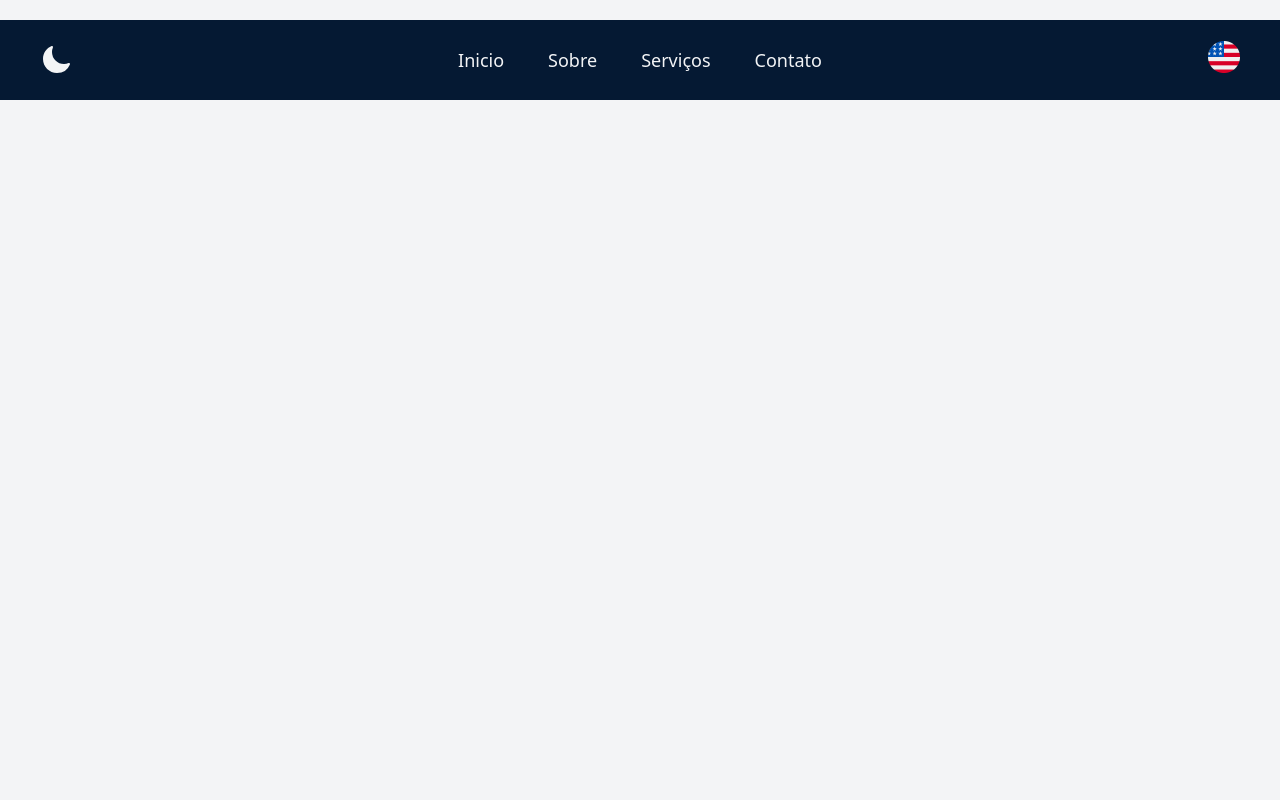
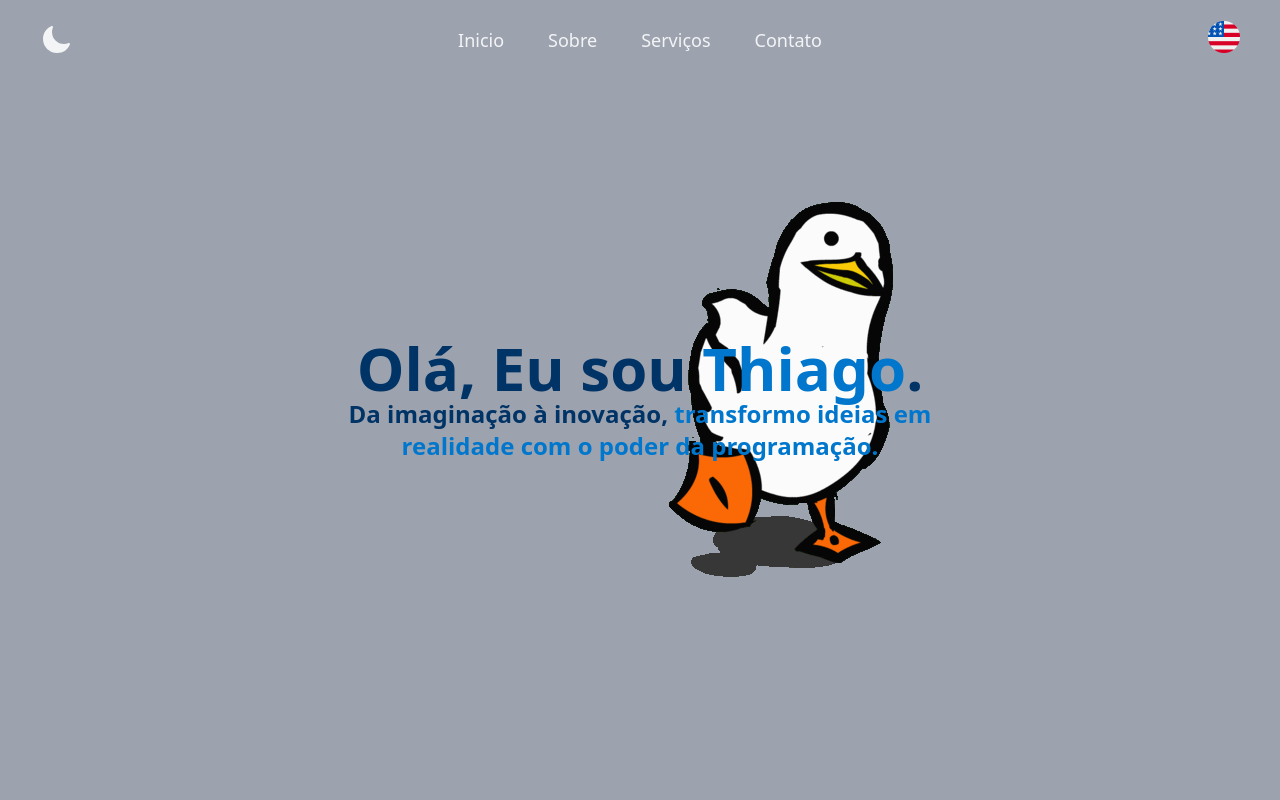
Before and after one commit to webthiagosilva/website-portfolio, a React (Vite) app: page / in a window 1280 px wide. Shown: the top 800 px of the page. Built offline with nearby package versions, Linux system fonts and the light colour scheme.

Commit message:
feat: add the sessions and create the home

```diff
--- a/index.html
+++ b/index.html
@@ -6,7 +6,7 @@
     <meta name="viewport" content="width=device-width, initial-scale=1.0" />
     <title>Thiago Silva</title>
   </head>
-  <body class="bg-gray-100 dark:bg-dark-100">
+  <body class="bg-website-400 dark:bg-dark-400">
     <div id="root"></div>
     <script type="module" src="/src/main.jsx"></script>
   </body>
--- a/src/App.jsx
+++ b/src/App.jsx
@@ -1,12 +1,20 @@
 import React from 'react';
 import LocaleProvider from './i18n/LocalesProvider';
 import Header from './components/Header/Header';
+import Home from './components/Home/Home';
+import About from './components/About/About';
+import Services from './components/Services/Services';
+import Contact from './components/Contact/Contact';
 
 const App = () => {
   return (
     <LocaleProvider>
-      <div className="h-screen">
+      <div className='h-screen'>
         <Header />
+        <Home />
+        <About />
+        <Services />
+        <Contact />
       </div>
     </LocaleProvider>
   );
--- /dev/null
+++ b/src/components/About/About.jsx
@@ -0,0 +1,9 @@
+const About = () => {
+	return (
+		<div id="about" className="bg-gray-200 dark:bg-dark-200 flex items-center justify-center h-screen">
+			<p>ABOUT</p>
+		</div>
+	);
+}
+
+export default About;
--- /dev/null
+++ b/src/components/Contact/Contact.jsx
@@ -0,0 +1,9 @@
+const Contact = () => {
+	return (
+		<div id="contact" className="bg-gray-200 dark:bg-dark-200 flex items-center justify-center h-screen">
+			<p>CONTACT</p>
+		</div>
+	);
+}
+
+export default Contact;
--- a/src/components/Header/Header.jsx
+++ b/src/components/Header/Header.jsx
@@ -1,16 +1,15 @@
-import React from "react";
+import React, { useState, useEffect } from "react";
 import { FormattedMessage } from "react-intl";
 import ToggleTheme from "./ToggleTheme/ToggleTheme";
 import LanguageSwitcher from "./LanguageSwitcher/LanguageSwitcher";
 import { Disclosure, Menu, Transition } from "@headlessui/react";
 import { Bars3Icon, XMarkIcon } from "@heroicons/react/24/solid";
 
-
 const navigation = [
-	{ name: 'header.home', href: '#', current: false },
-	{ name: 'header.about', href: '#', current: false },
-	{ name: 'header.services', href: '#', current: false },
-	{ name: 'header.contact', href: '#', current: false },
+	{ name: 'header.home', href: '#home', current: false },
+	{ name: 'header.about', href: '#about', current: false },
+	{ name: 'header.services', href: '#services', current: false },
+	{ name: 'header.contact', href: '#contact', current: false },
 ]
 
 function classNames(...classes) {
@@ -18,22 +17,27 @@ function classNames(...classes) {
 }
 
 const Header = () => {
+	const [scrolled, setScrolled] = useState(false);
+
+	useEffect(() => {
+		const onScroll = () => {
+			setScrolled(window.scrollY > 0);
+		};
+
+		window.addEventListener("scroll", onScroll);
+
+		return () => window.removeEventListener("scroll", onScroll);
+	}, []);
+
 	return (
-		<Disclosure as="nav" className="bg-website-200 dark:bg-dark-200">
+		<Disclosure as="nav" className={({ open }) => classNames(
+			"fixed top-0 left-0 right-0 z-10 transition-colors duration-300",
+			open || scrolled ? "bg-website-300 dark:bg-dark-300" : "bg-transparent"
+		)}>
 			{({ open }) => (
 				<>
-
-					<div className="flex h-20 justify-between items-center px-5 sm:rounded-xl sm:m-5">
+					<div className="flex h-20 items-center justify-between px-10 sm:rounded-xl">
 						<ToggleTheme />
-
-						<div className="block sm:hidden">
-							<Disclosure.Button className="relative inline-flex items-center justify-center rounded-md p-2 text-gray-400 hover:bg-gray-700 hover:text-white focus:outline-none focus:ring-2 focus:ring-inset focus:ring-white">
-								{open
-									? (<XMarkIcon className="block h-6 w-6" aria-hidden="true" />)
-									: (<Bars3Icon className="block h-6 w-6" aria-hidden="true" />)
-								}
-							</Disclosure.Button>
-						</div>
 
 						<div className="hidden sm:block">
 							<div className="flex space-x-5">
@@ -41,13 +45,22 @@ const Header = () => {
 									<a
 										key={item.name}
 										href={item.href}
-										className="text-gray-100 hover:text-gray-400 dark:text-gray-400 dark:hover:text-gray-100 px-3 py-2 rounded-md text-lg font-medium"
+										className="px-3 py-2 rounded-md text-lg font-medium text-website-100 hover:scale-110 transition-transform duration-300"
 										aria-current={item.current ? 'page' : undefined}
 									>
 										<FormattedMessage id={item.name} />
 									</a>
 								))}
 							</div>
+						</div>
+
+						<div className="block sm:hidden">
+							<Disclosure.Button className="relative inline-flex items-center justify-center rounded-md p-2 text-website-100 hover:bg-website-300 dark:hover:bg-dark-300 focus:outline-none focus:ring-2 focus:ring-inset focus:ring-white">
+								{open
+									? (<XMarkIcon className="block h-6 w-6" aria-hidden="true" />)
+									: (<Bars3Icon className="block h-6 w-6" aria-hidden="true" />)
+								}
+							</Disclosure.Button>
 						</div>
 
 						<LanguageSwitcher />
@@ -60,12 +73,7 @@ const Header = () => {
 									key={item.name}
 									as="a"
 									href={item.href}
-									className={classNames(
-										item.current
-											? 'bg-gray-900'
-											: 'text-gray-100 hover:bg-website-100 dark:text-gray-400 dark:hover:text-gray-100 dark:hover:bg-dark-100',
-										'block px-3 py-2 rounded-md text-base font-medium'
-									)}
+									className="block px-8 py-2 rounded-md text-base font-medium text-website-100 hover:bg-website-200 dark:hover:bg-dark-400"
 									aria-current={item.current ? 'page' : undefined}
 								>
 									<FormattedMessage id={item.name} />
@@ -73,7 +81,6 @@ const Header = () => {
 							))}
 						</div>
 					</Disclosure.Panel>
-
 				</>
 			)}
 		</Disclosure>
--- /dev/null
+++ b/src/components/Home/Home.jsx
@@ -0,0 +1,35 @@
+import React from "react";
+import { FormattedMessage } from 'react-intl';
+import Duck from "../../assets/icons/duck.gif";
+
+const Home = () => {
+    return (
+        <div id="home" className="flex items-center justify-center h-screen relative overflow-hidden">
+            <div className="duck-animation">
+                <img src={Duck} alt="duck" />
+            </div>
+            <div className="text-animation">
+                <h1 className="text-lg sm:text-3xl md:text-4xl lg:text-5xl xl:text-6xl 2xl:text-7xl font-bold text-center text-website-300 dark:text-dark-100">
+                    <FormattedMessage
+                        id="home.greeting"
+                        defaultMessage="Olá, Eu sou <span>Thiago.</span>"
+                        values={{
+                            span: chunks => <span className="text-website-200 dark:text-dark-200">{chunks}</span>
+                        }}
+                    />
+                </h1>
+                <h2 className="text-sm sm:text-base md:text-lg lg:text-xl xl:text-2xl 2xl:text-3xl font-bold text-center text-website-300 dark:text-dark-100">
+                    <FormattedMessage
+                        id="home.introduction"
+                        defaultMessage="Da imaginação à inovação, <span>transformo ideias em realidade com o poder da programação.</span>"
+                        values={{
+                            span: chunks => <span className="text-website-200 dark:text-dark-200">{chunks}</span>
+                        }}
+                    />
+                </h2>
+            </div>
+        </div>
+    );
+}
+
+export default Home;
--- /dev/null
+++ b/src/components/Services/Services.jsx
@@ -0,0 +1,9 @@
+const Services = () => {
+	return (
+		<div id="services" className="bg-gray-100 dark:bg-dark-100 flex items-center justify-center h-screen">
+			<p>Services</p>
+		</div>
+	);
+}
+
+export default Services;
--- a/src/i18n/locales/en-US.json
+++ b/src/i18n/locales/en-US.json
@@ -2,5 +2,8 @@
 	"header.home": "Home",
 	"header.about": "About",
 	"header.services": "Services",
-	"header.contact": "Contact"
+	"header.contact": "Contact",
+
+	"home.greeting": "Hi, I'm <span>Thiago</span>.",
+	"home.introduction": "From imagination to innovation, <span>I turn ideas into reality with the power of programming.</span>"
 }
--- a/src/i18n/locales/pt-BR.json
+++ b/src/i18n/locales/pt-BR.json
@@ -2,5 +2,8 @@
 	"header.home": "Inicio",
 	"header.about": "Sobre",
 	"header.services": "Serviços",
-	"header.contact": "Contato"
+	"header.contact": "Contato",
+
+	"home.greeting": "Olá, Eu sou <span>Thiago</span>.",
+    "home.introduction": "Da imaginação à inovação, <span>transformo ideias em realidade com o poder da programação.</span>"
 }
--- a/src/index.css
+++ b/src/index.css
@@ -3,50 +3,61 @@
 @tailwind utilities;
 
 @layer base {
-	h1 {
-		@apply text-gray-100 text-xl sm:hover:text-2xl sm:cursor-pointer;
+    html {
+        scroll-behavior: smooth;
     }
 }
 
 @layer components {
-	.website-container {
-		@apply flex flex-col items-center justify-center min-h-screen bg-gradient-to-r from-website-100 to-website-200 dark:from-dark-100 dark:to-dark-200;
+
+    .duck-animation {
+        position: absolute;
+        bottom: 20%;
+        width: auto;
+        height: auto;
+        animation: duckWalk 15s ease-in-out infinite;
     }
 
-	.website-card {
-		@apply flex flex-col items-center justify-center bg-white dark:bg-dark-200 rounded-xl shadow-md p-5 w-full max-w-lg;
+    @keyframes duckWalk {
+        0% {
+            left: -20%;
+            opacity: 0.5;
         }
 
-	.website-logo {
-		@apply h-20 w-20 rounded-full;
+        50% {
+            left: 50%;
+            opacity: 1;
         }
 
-	.website-title {
-		@apply text-2xl font-bold text-gray-200 dark:text-gray-100;
+        100% {
+            left: 80%;
+            opacity: 0;
+        }
     }
 
-	.website-description {
-		@apply text-gray-400 dark:text-gray-600 text-sm font-bold;
+    .text-animation {
+        position: absolute;
+        top: 50%;
+        left: 50%;
+        transform: translate(-50%, -50%);
+        opacity: 1;
+        animation: textAppear 15s linear infinite;
     }
 
-	.website-input-container {
-		@apply flex flex-row items-center justify-center w-full max-w-lg;
+    @keyframes textAppear {
+
+        0%,
+        20% {
+            opacity: 0;
         }
 
-
-
-
-
-
-	.website-input {
-		@apply py-1 pl-5 w-full max-w-lg dark:bg-dark-200 text-dark-200 dark:text-gray-200 rounded-full outline-none placeholder:text-gray-400 placeholder:dark:text-gray-600 placeholder:text-xs placeholder:uppercase placeholder:font-bold focus:border-2 focus:border-website-200 focus:dark:border-website-100 invalid:focus:border-2 invalid:focus:border-red-400 invalid:focus:dark:border-2 invalid:focus:dark:border-red-400 caret-website-200 dark:caret-website-100;
+        30%,
+        70% {
+            opacity: 1;
         }
 
-	.website-button {
-		@apply py-1 px-5 w-full max-w-sm bg-website-100 dark:bg-dark-200 rounded-full text-gray-200 uppercase outline-none hover:animate-pulse hover:shadow-md hover:shadow-gray-500 hover:dark:shadow-red-500 hover:-translate-y-1 hover:delay-200;
-	}
-
-	.website-tag {
-		@apply bg-website-100 dark:bg-dark-100 px-4 py-1 rounded-full text-gray-200 text-xs font-bold uppercase hover:dark:bg-website-100 hover:scale-110 hover:bg-gradient-to-r hover:from-website-200;
+        100% {
+            opacity: 0;
         }
     }
+}
--- a/tailwind.config.js
+++ b/tailwind.config.js
@@ -9,12 +9,16 @@ export default {
     extend: {
       colors: {
         dark: {
-          100: 'rgb(18,18,18)',
-          200: 'rgb(51,51,51)',
+          100: 'rgb(243 244 246)', // gray-100
+          200: '#B35000', // azul claro
+          300: 'rgb(51,51,51)', // azul escuro
+          400: 'rgb(18,18,18)' // gray-400
         },
         website: {
-          100: '#167BF7',
-          200: '#051933'
+          100: 'rgb(243 244 246)', // gray-100
+          200: '#0077CC', // laranja
+          300: '#003366', // preto claro
+          400: 'rgb(156 163 175)' // preto escuro
         }
       }
     }
```
Also changed, not shown: src/assets/icons/duck.gif (added). Lines whose indentation alone changed are shown as unchanged.
